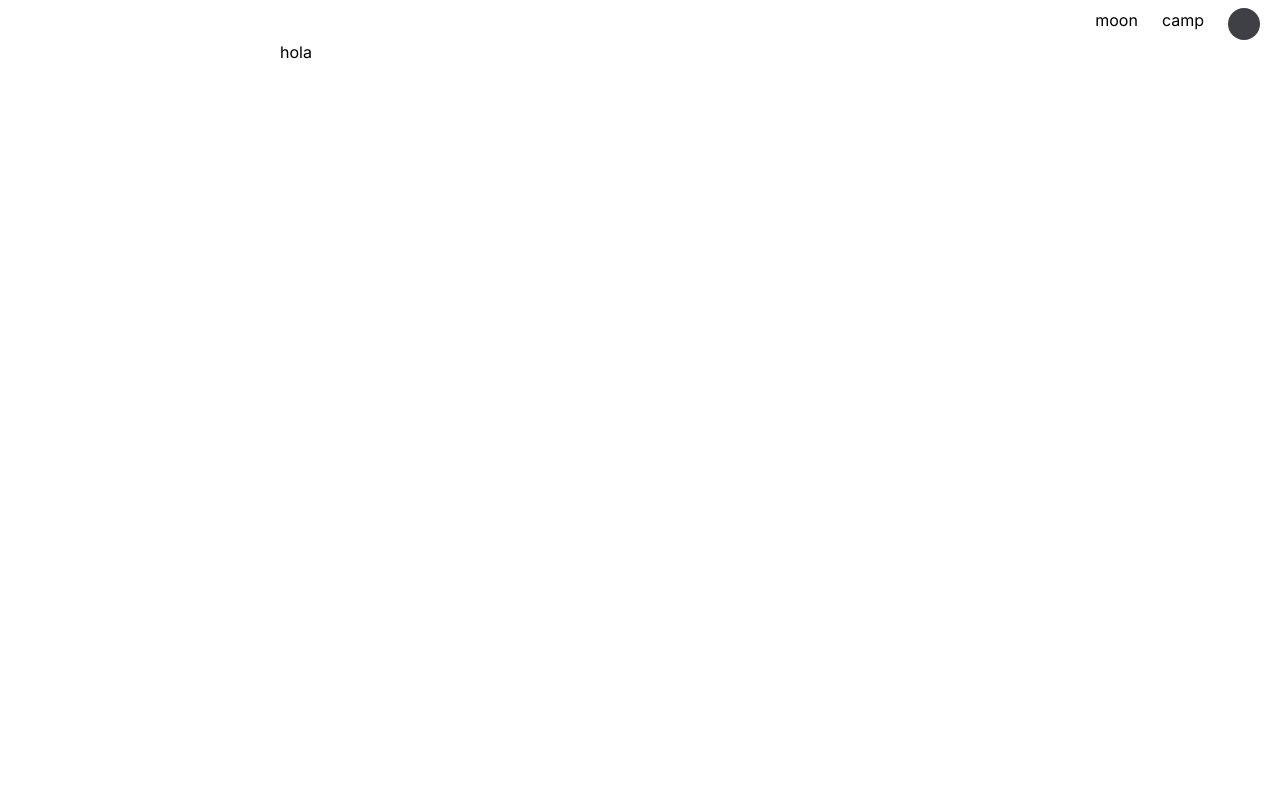
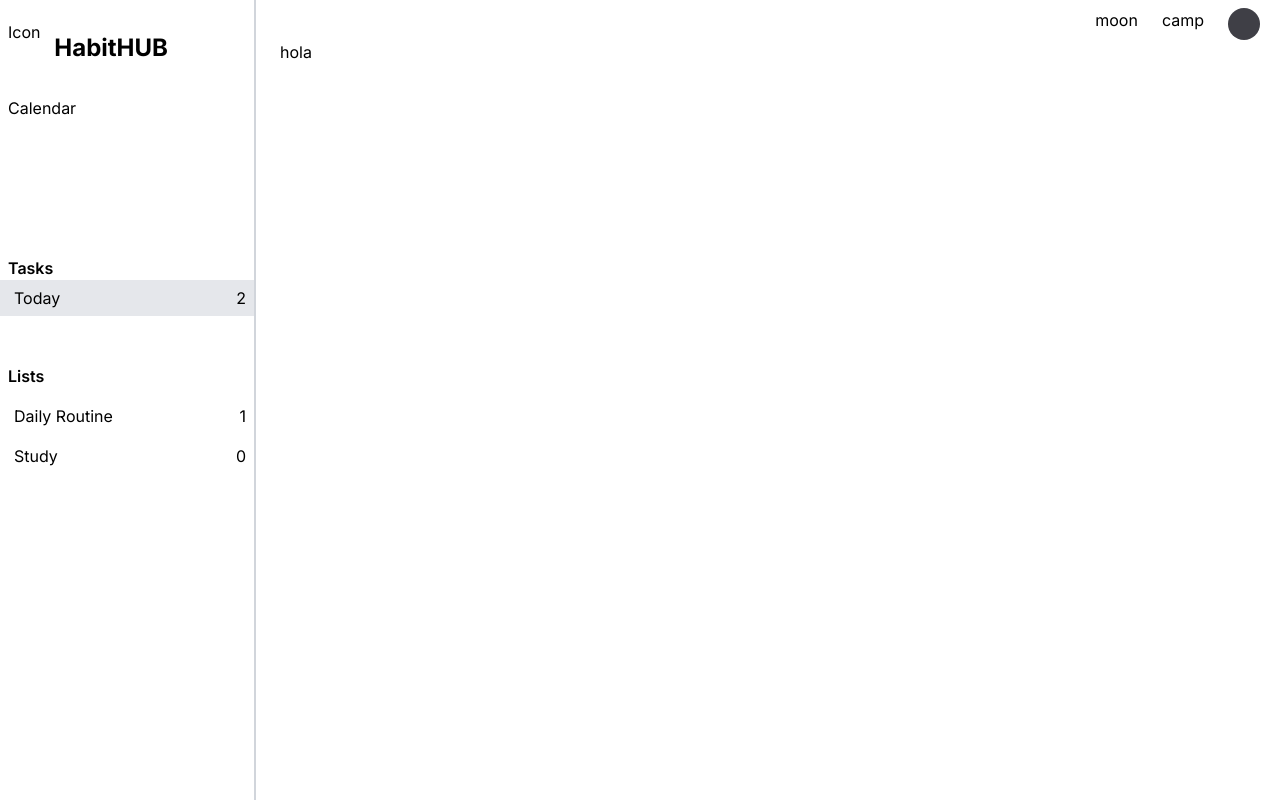
Before and after one commit to Beymer-pyg/tasks-app, a Next.js app: page / in a window 1280 px wide. Built offline with nearby package versions, Linux system fonts and the light colour scheme.

Commit message:
sideNav v1

```diff
--- a/src/app/layout.tsx
+++ b/src/app/layout.tsx
@@ -3,6 +3,7 @@ import { Inter } from "next/font/google";
 import "./globals.css";
 import MaxWidthWrapper from "@/components/MaxWidthWrapper";
 import { cn } from "@/lib/utils";
+import SideNav from "@/components/SideNav";
 
 const inter = Inter({ subsets: ["latin"] });
 
@@ -25,7 +26,9 @@ export default function RootLayout({
         )}
       >
         <div className="flex h-screen flex-col md:flex-row md:overflow-hidden">
-          <div className="w-full flex-none md:w-64">{/* <SideNav /> */}</div>
+          <div className="w-full flex-none md:w-64">
+            <SideNav />
+          </div>
           <MaxWidthWrapper className="flex-grow p-1 md:overflow-y-auto md:p-2">
             <div className="flex justify-end mr-2 gap-x-6 mt-2">
               <div>moon</div>
--- /dev/null
+++ b/src/components/HabitHUBLogo.tsx
@@ -0,0 +1,10 @@
+import React from "react";
+
+export default function HabitHUBLogo() {
+  return (
+    <div className="flex flex-row items-center leading-none">
+      <div className="h-12 w-12">Icon</div>
+      <p className="font-bold text-2xl">HabitHUB</p>
+    </div>
+  );
+}
--- /dev/null
+++ b/src/components/SideNav.tsx
@@ -0,0 +1,40 @@
+import Link from "next/link";
+import React from "react";
+import HabitHUBLogo from "./HabitHUBLogo";
+
+export default function SideNav() {
+  return (
+    <div
+      className="flex h-full flex-col pxxx-2 py-4  border-r-2 border-gray-300
+    "
+    >
+      <Link
+        className="mb-4 px-2 flex h-14 items-center justify-start md:h-16"
+        href="/"
+      >
+        <div className="w-40">
+          <HabitHUBLogo />
+        </div>
+      </Link>
+      <div className="h-36 mb-4 px-2">Calendar</div>
+      <div>
+        <div className="font-semibold px-2">Tasks</div>
+        <div className="flex w-full items-center justify-between bg-gray-200 h-9">
+          <div className="ml-3.5">Today</div>
+          <div className="mr-2">2</div>
+        </div>
+      </div>
+      <div className="flex flex-col gap-y-4 mt-12">
+        <div className="font-semibold px-2">Lists</div>
+        <div className="flex w-full items-center justify-between">
+          <div className="ml-3.5">Daily Routine</div>
+          <div className="mr-2">1</div>
+        </div>
+        <div className="flex w-full items-center justify-between">
+          <div className="ml-3.5">Study</div>
+          <div className="mr-2">0</div>
+        </div>
+      </div>
+    </div>
+  );
+}
--- /dev/null
+++ b/src/lib/types.d.ts
@@ -0,0 +1,6 @@
+type SEO = {
+  title: string;
+  description: string;
+  image: Image;
+  noIndex: boolean;
+};
```
